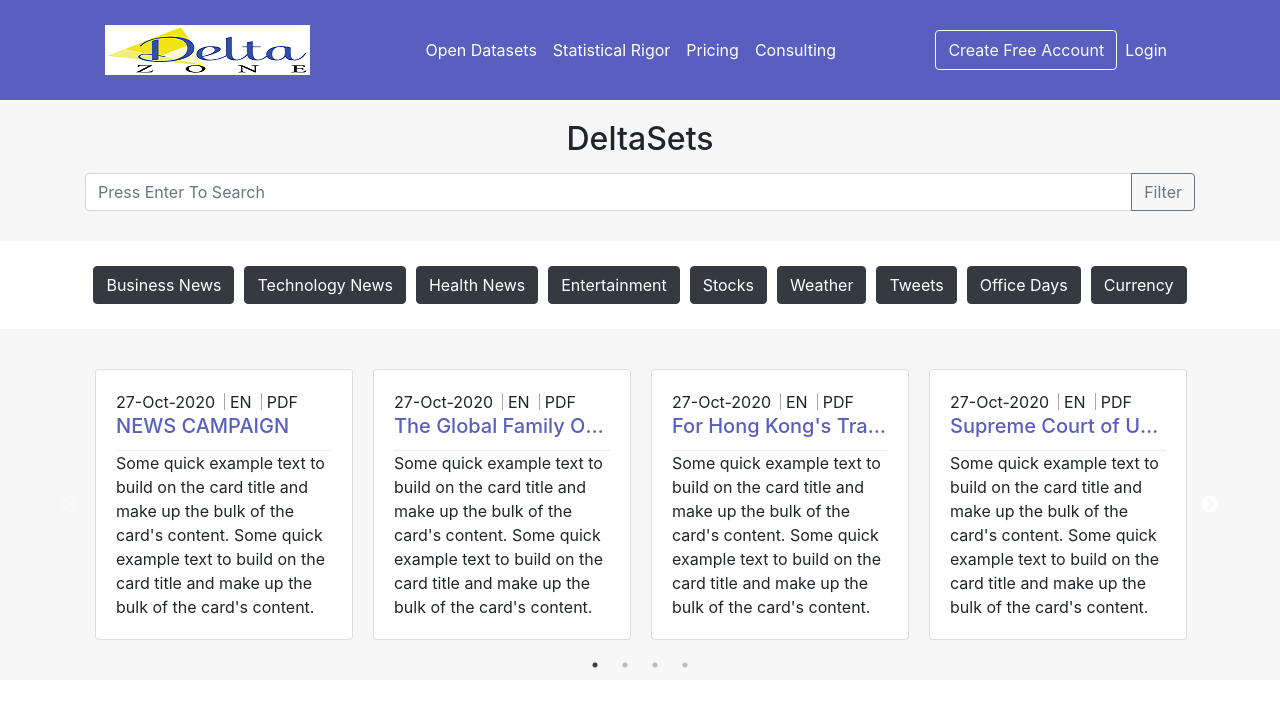
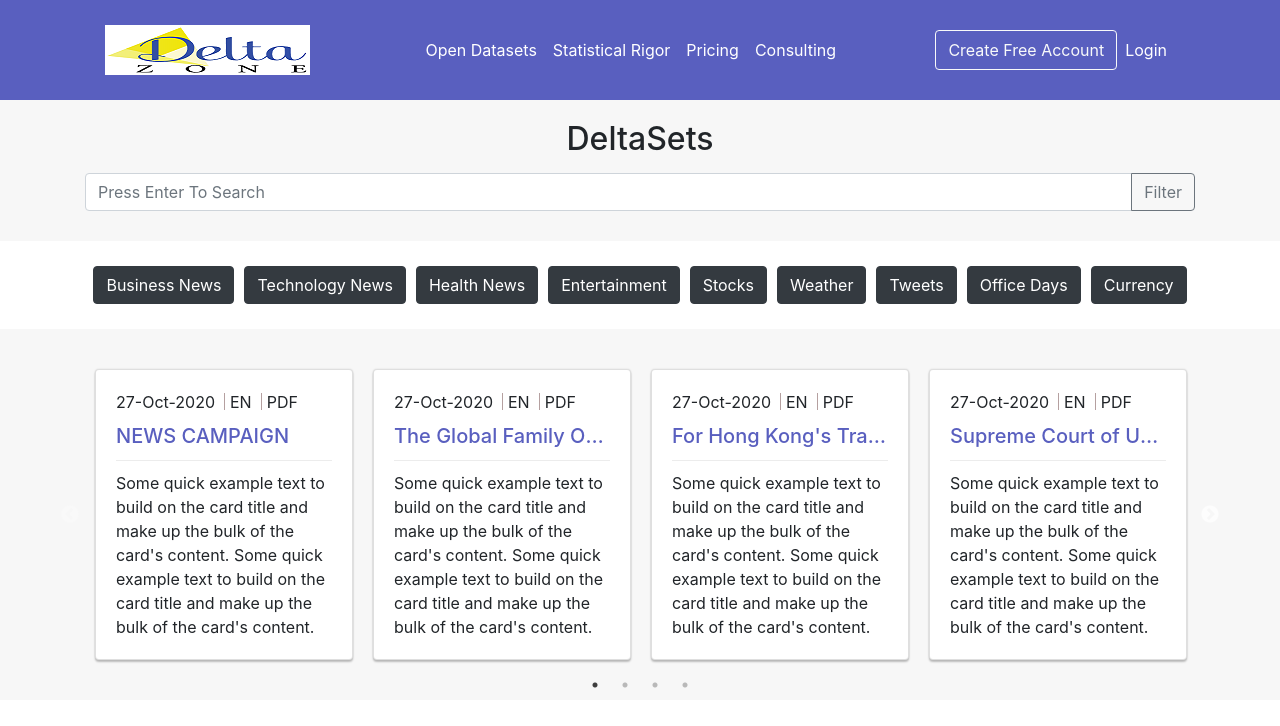
Before and after one commit to guptanidhi/React-Delta, a React (Create React App) app: page / in a window 1280 px wide. Shown: the top 726 px of the page. Built offline with nearby package versions, Linux system fonts and the light colour scheme.

Commit message:
updated code

```diff
--- a/src/components/Card/card.module.scss
+++ b/src/components/Card/card.module.scss
@@ -1,7 +1,12 @@
+.card{
+	box-shadow: 0 0 2px 0 rgba(0,0,0,.12), 0 2px 2px 0 rgba(0,0,0,.24);
 .cardHeader{
 	border-bottom: 1px solid #ECECEC;
+	margin-bottom: 10px;
 	.flex {
 		display: flex;
+		padding-bottom: 10px;
+
 		span {
 			position: relative;
 			padding-right: 15px;
@@ -29,3 +34,4 @@
 		color: #595fbf;
 	}
 }
+}
--- a/src/components/Card/index.js
+++ b/src/components/Card/index.js
@@ -5,7 +5,7 @@ import style from "./card.module.scss";
 
 function CustomCard({ data }) {
   return (
-    <Card>
+    <Card className={style.card}>
       <Card.Body>
         <div className={style.cardHeader}>
           <div className={style.flex}>
```
